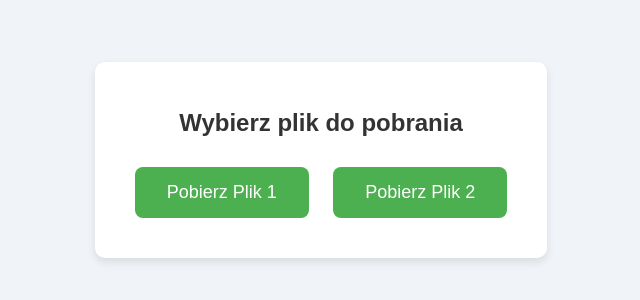
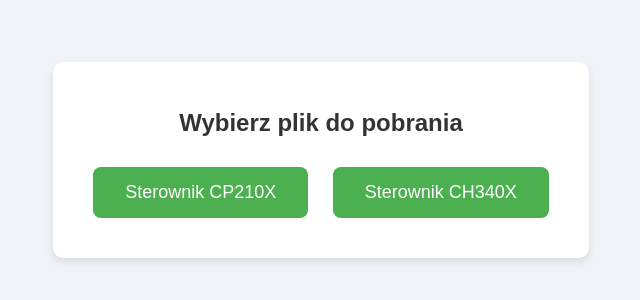
Before and after one commit to Qbaa134/E-Network-Scanner, a plain HTML site: page index.html in a window 1280 px wide. Shown: the part 240-540 px from the top of the page, without its empty margins (319-959 px from the left). Drawn offline with Linux system fonts and the light colour scheme.

Commit message:
Update index.html

```diff
--- a/index.html
+++ b/index.html
@@ -60,8 +60,8 @@
 <body>
     <div class="container">
         <h1>Wybierz plik do pobrania</h1>
-        <button class="button" onclick="window.location.href='plik1.zip'">Pobierz Plik 1</button>
-        <button class="button" onclick="window.location.href='plik2.zip'">Pobierz Plik 2</button>
+        <button class="button" onclick="window.location.href='https://github.com/Qbaa134/E-Network-Scanner/blob/main/CP210x_Windows_Drivers.zip'">Sterownik CP210X</button>
+        <button class="button" onclick="window.location.href='https://github.com/Qbaa134/E-Network-Scanner/blob/main/CH340x_Install_Windows.zip'">Sterownik CH340X</button>
     </div>
 </body>
 </html>
```
